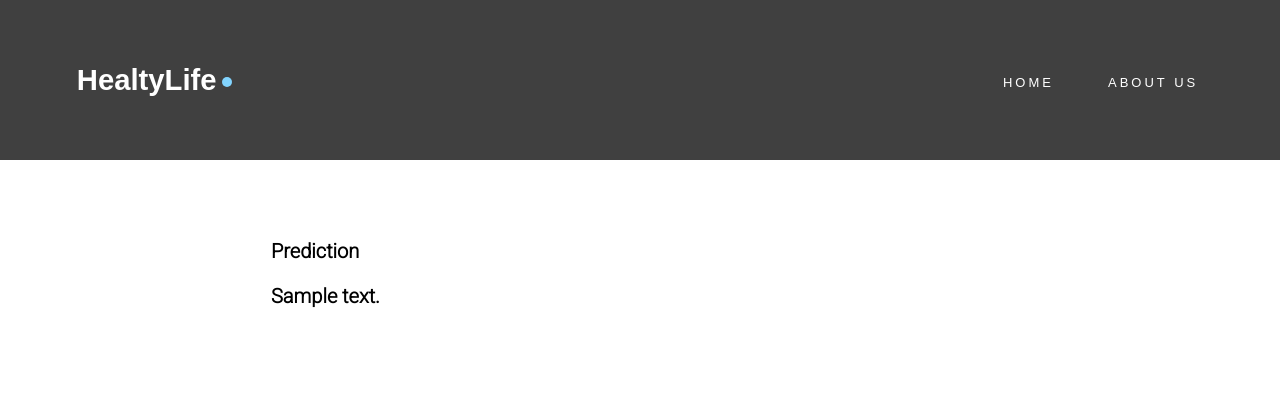
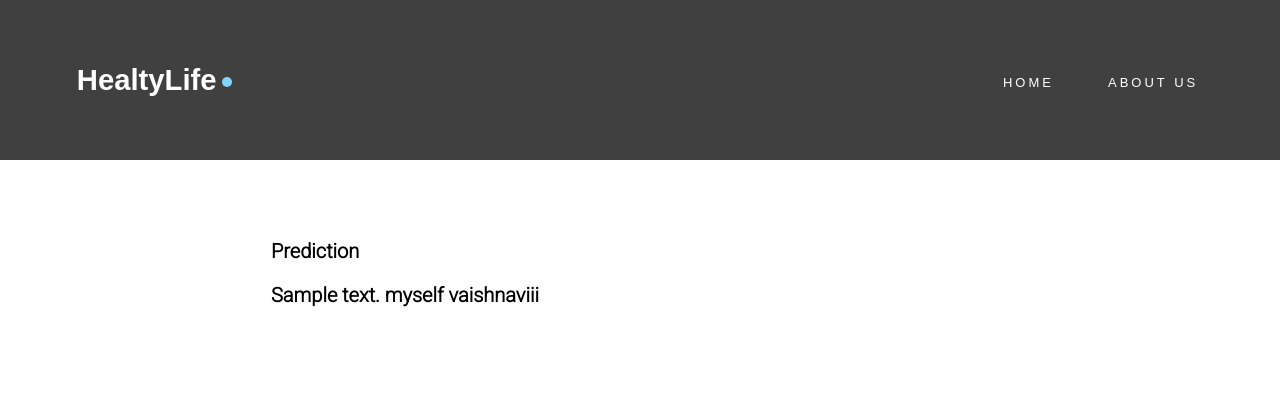
Before and after one commit to vaishnaviii23/Heart_Disease_Prediction, a Flask app: template templates/predict.html in a window 1280 px wide. Shown: the top 420 px of the page. Run offline with Flask 2, Linux system fonts and the light colour scheme; the template is opened without the code that fills it: most values are stand-ins (such as "Sample title", 1, 10 or a date in 2020); parts of the project's set-up code (start-up, migrations or seed data) failed here and were passed over; some web fonts are replaced.

Commit message:
added p tag

```diff
--- a/templates/predict.html
+++ b/templates/predict.html
@@ -92,7 +92,7 @@
 
 
     {%else%}
-     <p></p>
+     <p>myself vaishnaviii</p>
 
     {%endif%}
 
```
